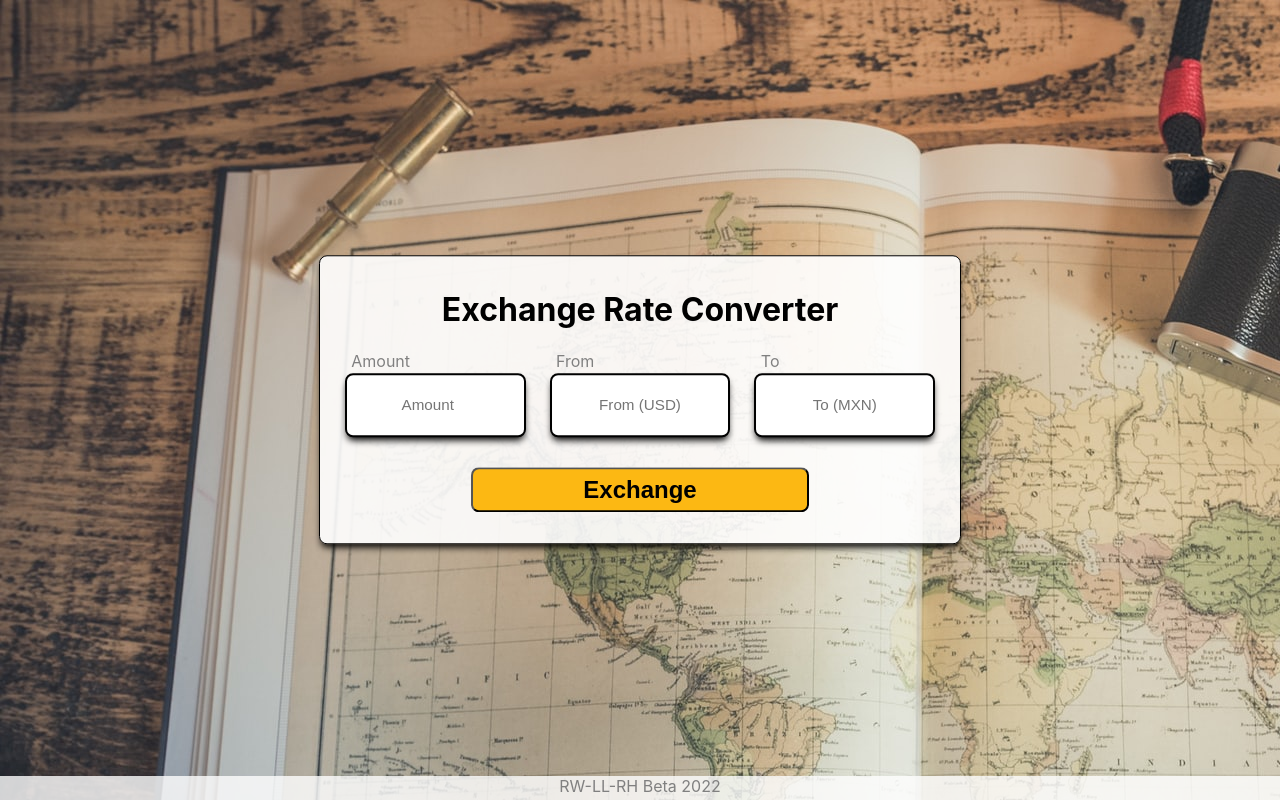
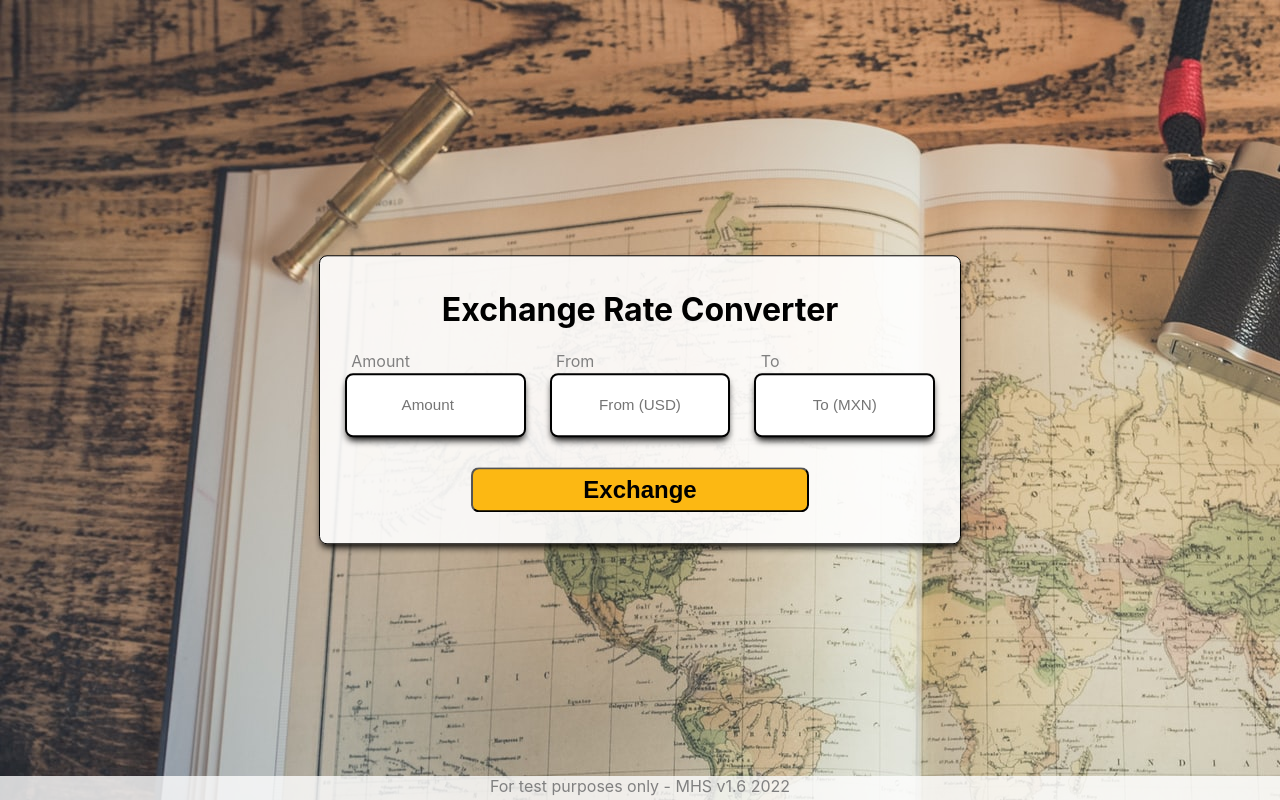
Before and after one commit to richdata2020/ExchangeRateConverter, a React (Create React App) app: page / in a window 1280 px wide. Built offline with nearby package versions, Linux system fonts and the light colour scheme.

Commit message:
Update App.js

```diff
--- a/src/App.js
+++ b/src/App.js
@@ -8,7 +8,7 @@ function App() {
     <div className="app-container">
       <ExchangeRateForm />
       <ExchangeRateTable />
-      <footer id="footer">RW-LL-RH Beta 2022</footer>
+      <footer id="footer">For test purposes only - MHS v1.6 2022</footer>
     </div>
   );
 }
```
